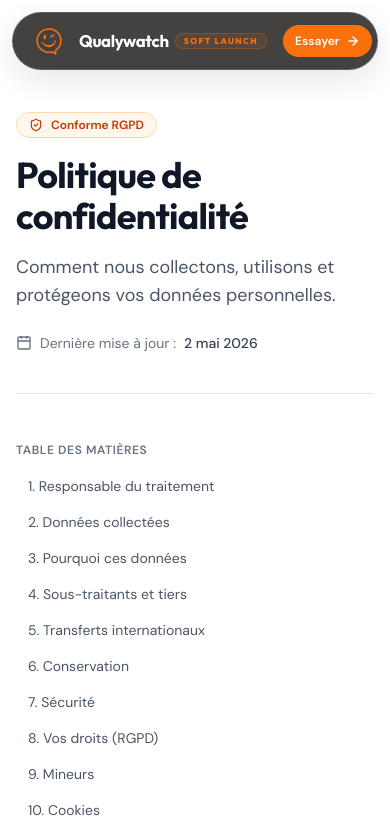
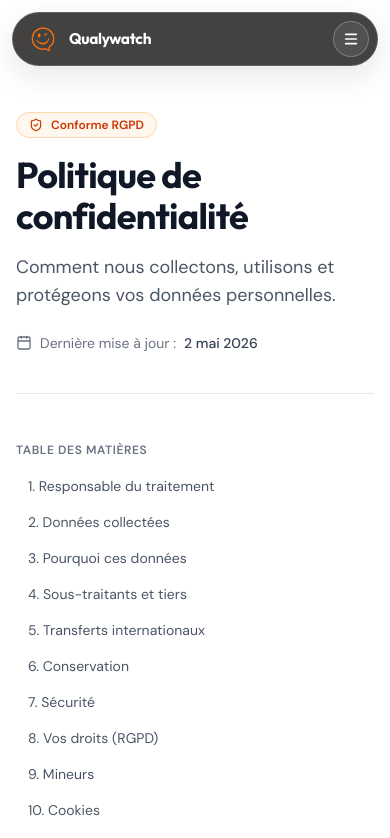
Before and after one commit to qualywatch-platform/qualywatch_landingpage, a Next.js app: page /privacy in a window 390 px wide. Shown: the top 838 px of the page. Built offline with nearby package versions, Linux system fonts and the light colour scheme.

Commit message:
Fix mobile navbar overflow with locale switcher

```diff
--- a/src/components/NavbarV2.tsx
+++ b/src/components/NavbarV2.tsx
@@ -40,12 +40,12 @@ export function NavbarV2({ locale = "fr" }: { locale?: Locale }) {
     <header className="fixed inset-x-0 top-0 z-50 px-3 pt-3 sm:px-6 sm:pt-4">
       {/* DARK pill — translucent black with white text */}
       <div
-        className="mx-auto flex max-w-6xl items-center justify-between gap-4 rounded-full border border-white/15 py-2 pl-4 pr-2 shadow-card backdrop-blur-xl sm:py-2.5 sm:pl-6 sm:pr-2.5"
+        className="mx-auto flex max-w-6xl items-center justify-between gap-2 rounded-full border border-white/15 py-2 pl-3 pr-2 shadow-card backdrop-blur-xl sm:gap-4 sm:py-2.5 sm:pl-6 sm:pr-2.5"
         style={{ background: "rgba(15, 14, 12, 0.78)" }}
       >
         {/* Logo — QualyWatch smiley + white text */}
-        <Link href={getLocalizedPath(locale, "/")} className="group inline-flex items-center gap-2.5">
-          <span className="relative inline-flex h-10 w-10 items-center justify-center transition-transform group-hover:scale-105">
+        <Link href={getLocalizedPath(locale, "/")} className="group inline-flex min-w-0 items-center gap-2 sm:gap-2.5">
+          <span className="relative inline-flex h-9 w-9 shrink-0 items-center justify-center transition-transform group-hover:scale-105 sm:h-10 sm:w-10">
             <Image
               src="/qualywatch-logo.png"
               alt="QualyWatch"
@@ -55,12 +55,12 @@ export function NavbarV2({ locale = "fr" }: { locale?: Locale }) {
             />
           </span>
           <span
-            className="font-display inline-flex items-center gap-1.5 text-[1.05rem] font-bold tracking-tight sm:gap-2.5 sm:text-[1.35rem]"
+            className="font-display inline-flex min-w-0 items-center gap-1.5 text-[0.96rem] font-bold tracking-tight sm:gap-2.5 sm:text-[1.35rem]"
             style={{ color: "#FFFFFF" }}
           >
-            <span className="whitespace-nowrap">Qualywatch</span>
+            <span className="truncate whitespace-nowrap">Qualywatch</span>
             <span
-              className="inline-flex shrink-0 items-center whitespace-nowrap rounded-full border border-orange/30 bg-orange/10 px-2 py-0.5 text-[8.5px] font-black uppercase tracking-[0.16em] text-orange sm:px-3.5 sm:py-1 sm:text-[11px] sm:tracking-[0.22em]"
+              className="hidden shrink-0 items-center whitespace-nowrap rounded-full border border-orange/30 bg-orange/10 px-2 py-0.5 text-[8.5px] font-black uppercase tracking-[0.16em] text-orange sm:inline-flex sm:px-3.5 sm:py-1 sm:text-[11px] sm:tracking-[0.22em]"
             >
               {badgeLabel}
             </span>
@@ -82,21 +82,20 @@ export function NavbarV2({ locale = "fr" }: { locale?: Locale }) {
         </nav>
 
         {/* Right CTA — orange filled, white text */}
-        <div className="flex items-center gap-2">
+        <div className="ml-auto flex shrink-0 items-center gap-1.5 sm:gap-2">
           <Link
             href="https://app.qualywatch.com"
-            className="group inline-flex shrink-0 items-center gap-1.5 whitespace-nowrap rounded-full bg-orange px-3 py-1.5 text-[12px] font-bold btn-lift hover:bg-orange-deep sm:px-5 sm:py-2.5 sm:text-[13px]"
+            className="group hidden shrink-0 items-center gap-1.5 whitespace-nowrap rounded-full bg-orange px-5 py-2.5 text-[13px] font-bold btn-lift hover:bg-orange-deep sm:inline-flex"
             style={{ color: "#FFFFFF" }}
           >
-            <span className="sm:hidden">{ctaCompact}</span>
-            <span className="hidden sm:inline">{ctaLabel}</span>
+            <span>{ctaLabel}</span>
             <ArrowRight className="h-3.5 w-3.5 transition-transform group-hover:translate-x-0.5" strokeWidth="2.5" />
           </Link>
 
           <Link
             href={switchHref}
             aria-label={locale === "fr" ? "Switch to English" : "Passer en français"}
-            className="inline-flex shrink-0 rounded-full border border-white/25 px-2.5 py-1.5 text-[11px] font-bold text-white/90 transition hover:bg-white/15 sm:px-3 sm:text-[12px]"
+            className="hidden shrink-0 rounded-full border border-white/25 px-3 py-1.5 text-[12px] font-bold text-white/90 transition hover:bg-white/15 sm:inline-flex"
           >
             {switchLabel}
           </Link>
@@ -139,6 +138,13 @@ export function NavbarV2({ locale = "fr" }: { locale?: Locale }) {
             >
               {locale === "fr" ? "Switch to English" : "Passer en français"}
             </Link>
+            <Link
+              href="https://app.qualywatch.com"
+              onClick={() => setMobileOpen(false)}
+              className="mt-2 inline-flex items-center justify-center rounded-2xl bg-orange px-4 py-3 text-base font-bold text-white transition hover:bg-orange-deep"
+            >
+              {ctaLabel}
+            </Link>
           </div>
         </div>
       )}
```
